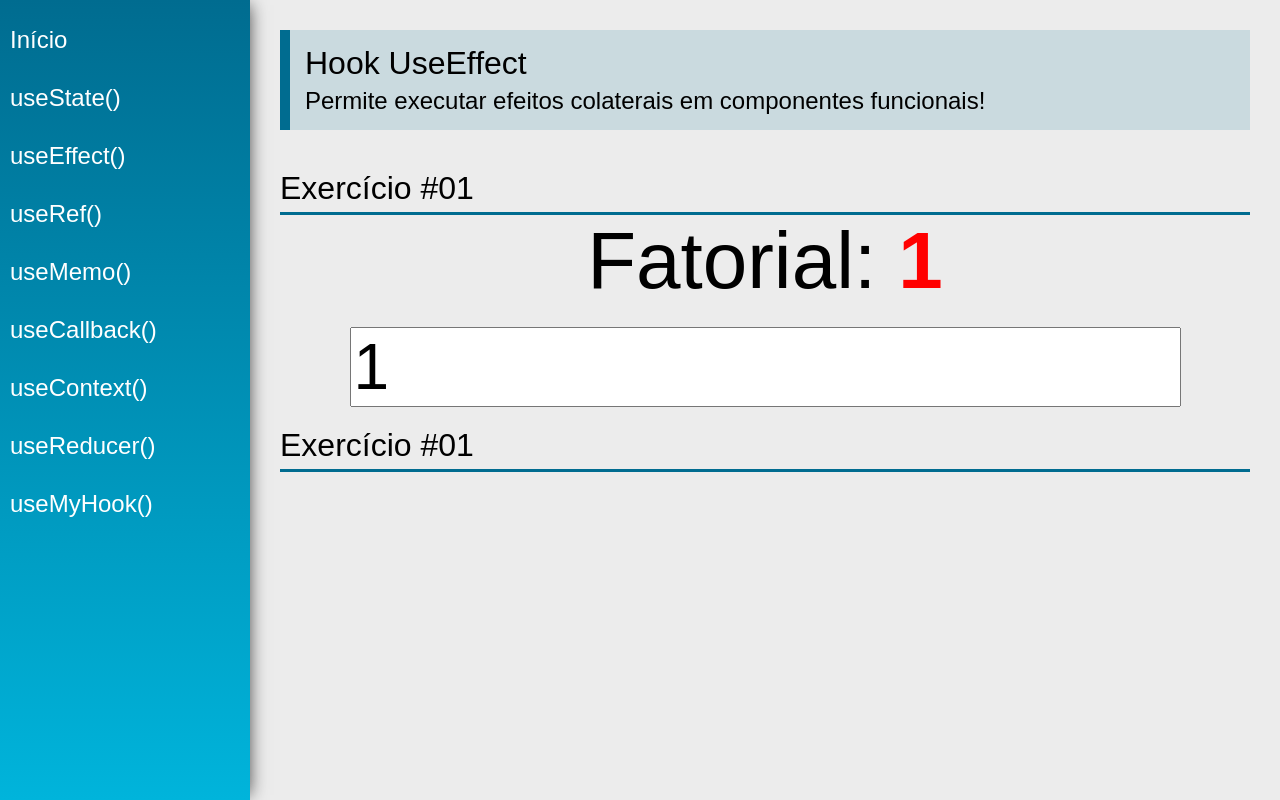
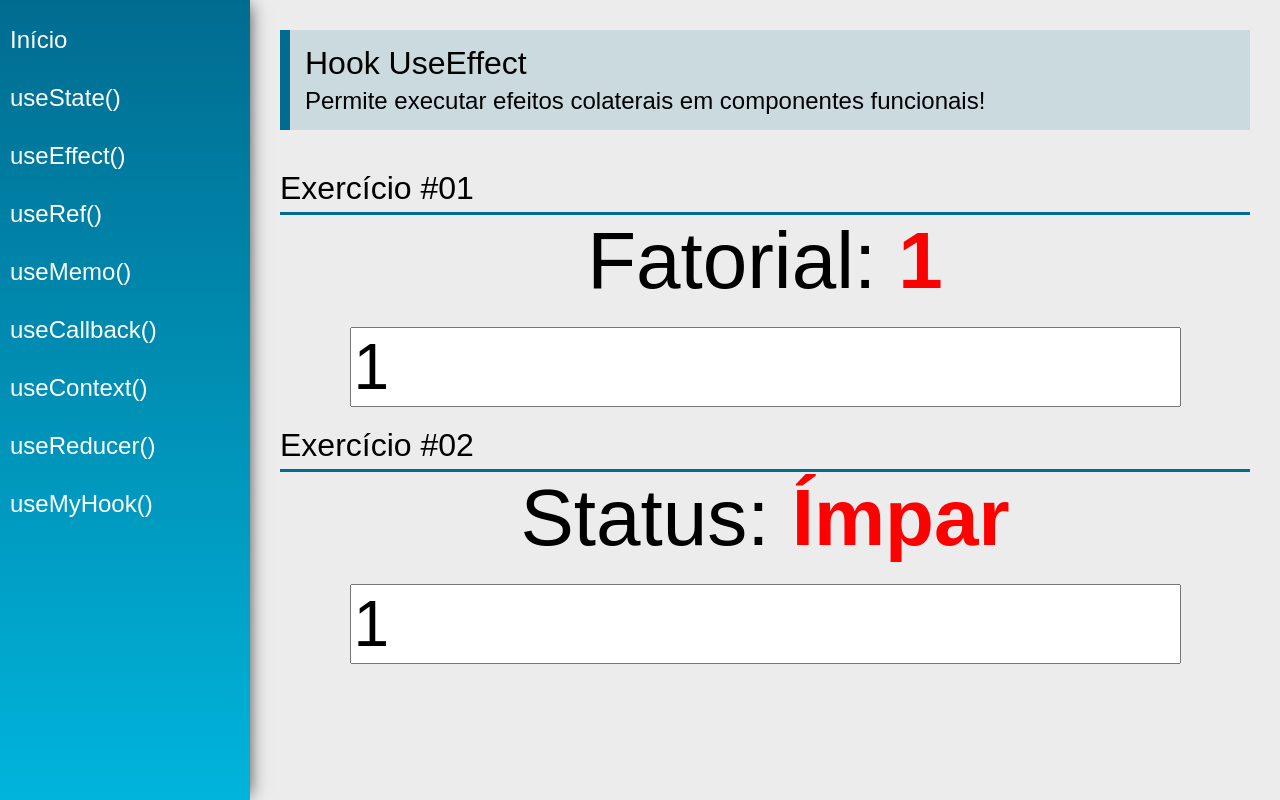
Before and after one commit to DevDaniloFerrari/hooks, a React (Create React App) app: page /useEffect in a window 1280 px wide. Built offline with nearby package versions, Linux system fonts and the light colour scheme.

Commit message:
implementando par ou impar

```diff
--- a/src/views/examples/UseEffect.jsx
+++ b/src/views/examples/UseEffect.jsx
@@ -13,9 +13,11 @@ const UseEffect = (props) => {
 
     const [number, setNumber] = useState(1)
     const [fatorial, setFatorial] = useState(1)
+    const [numberType, setNumberType] = useState();
 
     useEffect(() => {
         setFatorial(calcFatorial(number))
+        setNumberType(number % 2 > 0 ? "Ímpar" : "Par")
     }, [number]);
 
     useEffect(() => {
@@ -40,8 +42,14 @@ const UseEffect = (props) => {
                 <input type="number" className="input" value={number} onChange={(e) => setNumber(e.target.value)} />
             </div>
 
-            <SectionTitle title="Exercício #01" />
-            <div className="center"></div>
+            <SectionTitle title="Exercício #02" />
+            <div className="center">
+                <div>
+                    <span className="text">Status: </span>
+                    <span className="text red">{numberType}</span>
+                </div>
+                <input type="number" className="input" value={number} onChange={(e) => setNumber(e.target.value)} />
+            </div>
         </div>
     )
 }
```
